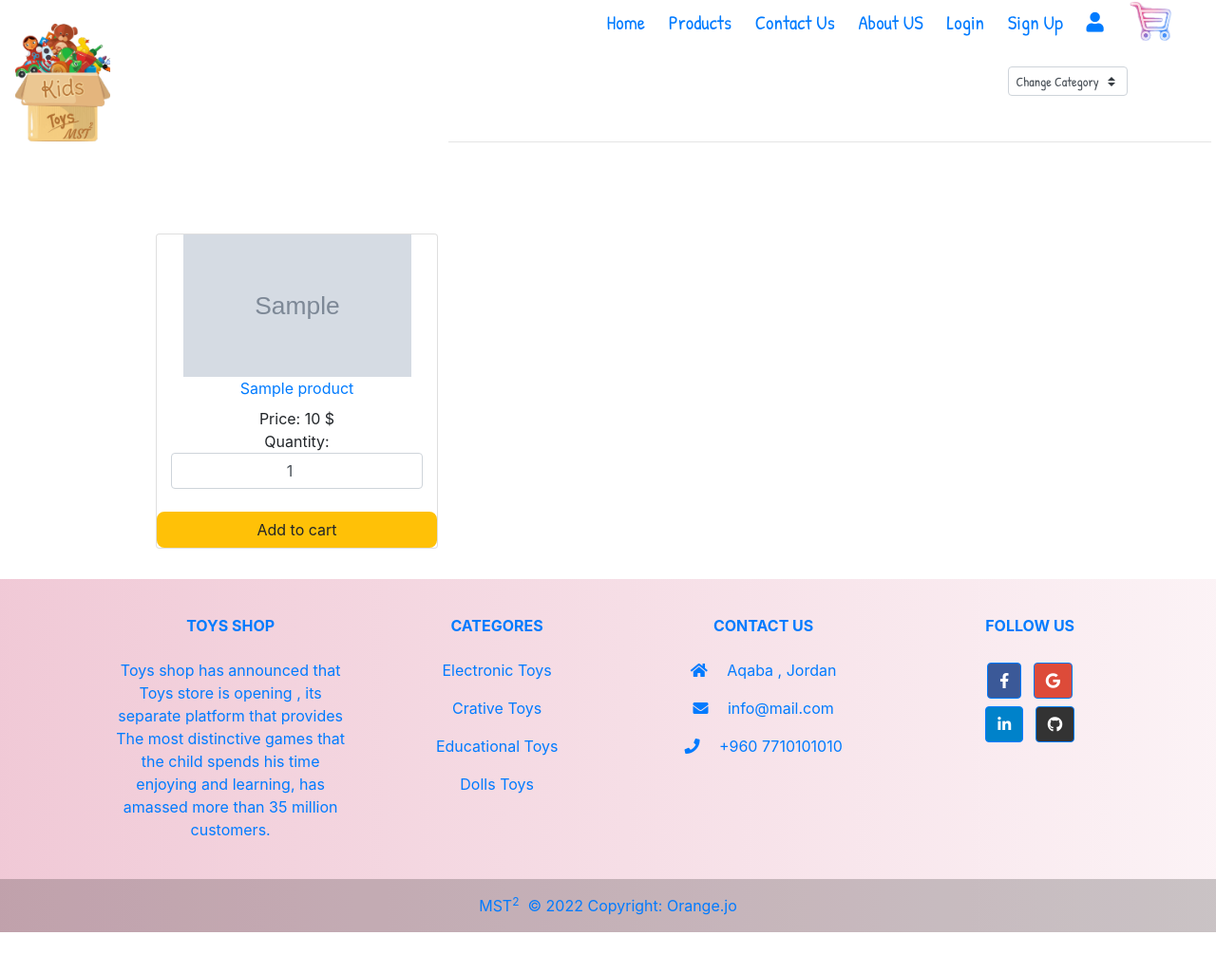
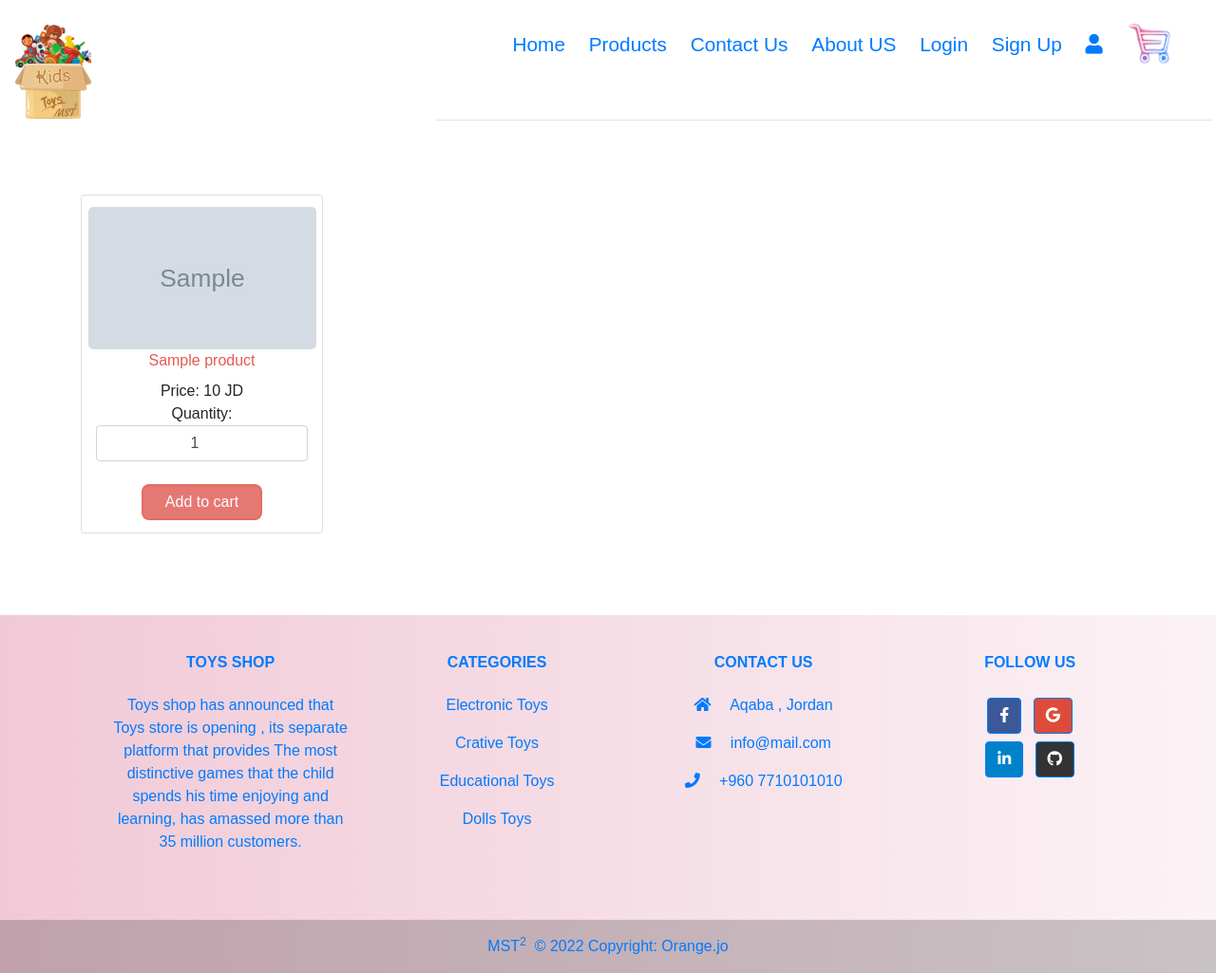
Before and after one commit to taebah-alshlouh/project5, a PHP site: page /product/product.php in a window 1280 px wide. Shown: the whole page at 95% size. Before the commit the page ends 982 px from the top, so only its background shows below. Run offline with PHP 8.4, Linux system fonts and the light colour scheme; tables that the repository leaves empty or names only in its code hold one stand-in row (values such as "Sample post"); grey boxes marked "Sample" are stand-in pictures; some libraries are stand-ins or nearby versions; some web fonts are replaced.

Commit message:
contact us and productpages styling

```diff
--- a/Cart/cart.php
+++ b/Cart/cart.php
@@ -117,7 +117,7 @@
                 <td><img src="<?php echo $row['img'];?>" width="50"></td>
                 <td><?= $row['product_name'] ?></td>
                 <td>
-                  $ &nbsp;&nbsp;<?= number_format($row['price'],2); ?>
+                  JD &nbsp;&nbsp;<?= number_format($row['price'],2); ?>
                 </td>
                 <input type="hidden" class="pprice" value="<?= $row['price'] ?>">
                 <td>
@@ -128,7 +128,7 @@
                   <input type="submit" value="update" name="update_update_btn">
                </form>
                 </td>
-                <td>$ &nbsp;&nbsp;<?php echo $sub_total = ($row['price'] * $row['quantity']);?></td>
+                <td>JD &nbsp;&nbsp;<?php echo $sub_total = ($row['price'] * $row['quantity']);?></td>
                 <td>
                   <a href="cart.php?remove=<?= $row['product_id'] ?>" class="text-danger lead" onclick="return confirm('Are you sure want to remove this item?');">
                   <i class="fa fa-trash" aria-hidden="true"></i></a>
@@ -144,7 +144,7 @@
                     Shopping</a>
                 </td>
                 <td colspan="2"><b>Grand Total</b></td>
-                <td><b>$</i>&nbsp;&nbsp;<?php echo $grand_total; ?></b></td>
+                <td><b>JD</i>&nbsp;&nbsp;<?php echo $grand_total; ?></b></td>
                 <td>
                   <a href="../checkout/checkout.php" class="btn btn-info <?= ($grand_total > 1) ? '' : 'disabled'; ?>"><i class="far fa-credit-card"></i>&nbsp;&nbsp;Checkout</a>
                 </td>
--- a/Welcome/AboutUs.html
+++ b/Welcome/AboutUs.html
@@ -18,7 +18,7 @@
 <body>
 
     <div class="navbar">
-        <div class="logo"><img src="../img/logo_kids.gif"width="100px"> </div>
+        <div class="logo"><img src="../img/logo_kids.gif"width="80px"> </div>
 
         <nav style="font-family: 'Nunito', sans-serif;
  font-family: 'Patrick Hand', cursive;">
--- a/Welcome/ContactUs.html
+++ b/Welcome/ContactUs.html
@@ -19,7 +19,7 @@
 <body>
 
     <div class="navbar">
-        <div class="logo"><img src="../img/logo_kids.gif"width="100px"> </div>
+        <div class="logo"><img src="../img/logo_kids.gif"width="80px"> </div>
 
         <nav style="font-family: 'Nunito', sans-serif;
  font-family: 'Patrick Hand', cursive;">
@@ -93,7 +93,7 @@
                         <div class="form-group">
                             <textarea class="form-control" rows="5" id="comment" placeholder="Message"></textarea>
                         </div>
-                        <button class="btn btn-block" type="submit">Send</button>
+                        <button class="btn btn-block" type="submit">SEND</button>
                     </form>
                 </div>
             </div>
--- a/checkout/checkout.php
+++ b/checkout/checkout.php
@@ -100,7 +100,7 @@ if(isset($_POST['order_btn'])){
          echo "<div class='display-order'><span>your cart is empty!</span></div>";
       }
       ?>
-      <span class="grand-total"> grand total : $<?= $grand_total; ?> </span>
+      <span class="grand-total"> grand total : <?= $grand_total; ?> JD</span>
    </div>
 
       <div class="flex">
--- a/index.html
+++ b/index.html
@@ -28,7 +28,7 @@ font-family: 'Patrick Hand', cursive;">
     <div class="land-container">
 
         <div class="navbar">
-       <div class="logo"><img src="./img/logo_kids.gif"width="100px"> </div>
+       <div class="logo"><img src="./img/logo_kids.gif" width="87px" style="margin-left:9% ;"> </div>
 
        <nav>
 <ul style="margin-right: 5%; font-family: 'Nunito', sans-serif;
@@ -177,9 +177,6 @@ Let's shop now.</h1> <a href="product/product.php"class=" btn-dicount ">click he
 </div>
 
 
-
-
-
 <!-- //////////////////footer -->
 <div class="container-fluied">
     <!-- Footer -->
--- a/product/product.css
+++ b/product/product.css
@@ -140,3 +140,129 @@ body {
        .bb{margin-top: 44%;
            margin-left:80%;}
     }
+    /* ////////////products cards style////////////////////// */
+
+    @import url('https://fonts.googleapis.com/css2?family=Montserrat:wght@400;500;600;800&display=swap');
+
+* {
+    padding: 0;
+    margin: 0;
+    box-sizing: border-box;
+    font-family: 'Montserrat', sans-serif;
+}
+
+body {
+    background-color: bisque;
+}
+
+.container {
+    margin: 30px auto;
+}
+
+.prod{width: 240px;
+     height: 150px;
+     margin-left: 2%;
+     margin-top: 5%;
+    }
+
+.container .product-item {
+    min-height: 450px;
+    border: none;
+    overflow: hidden;
+    position: relative;
+    border-radius: 0;
+}
+
+.container .product-item .product {
+    width: 100%;
+    height: 350px;
+    position: relative;
+    overflow: hidden;
+    cursor: pointer;
+}
+
+.container .product-item .product img {
+    width: 100%;
+    height: 100%;
+    object-fit: cover;
+}
+
+.container .product-item .product .icons .icon {
+    width: 40px;
+    height: 40px;
+    background-color: #fff;
+    border-radius: 50%;
+    display: flex;
+    justify-content: center;
+    align-items: center;
+    transition: transform 0.6s ease;
+    transform: rotate(180deg);
+    cursor: pointer;
+}
+
+.container .product-item .product .icons .icon:hover {
+    background-color: #b71c1c;
+    color: #fff;
+}
+
+.container .product-item .product .icons .icon:nth-last-of-type(3) {
+    transition-delay: 0.2s;
+}
+
+.container .product-item .product .icons .icon:nth-last-of-type(2) {
+    transition-delay: 0.15s;
+}
+
+.container .product-item .product .icons .icon:nth-last-of-type(1) {
+    transition-delay: 0.1s;
+}
+
+.container .product-item:hover .product .icons .icon {
+    transform: translateY(-60px);
+}
+
+.container .product-item .tag {
+    text-transform: uppercase;
+    font-size: 0.75rem;
+    font-weight: 500;
+    position: absolute;
+    top: 10px;
+    left: 20px;
+    padding: 0 0.4rem;
+}
+/* ///////////////some edit style/////////////////////// */
+
+.title{
+    color: #e55951;
+    text-decoration: none;
+}
+.title a:hover{
+    text-decoration: none;
+   color: #212529 !important;
+}
+.prod{
+border-radius: 5px;
+}
+.container .product-item .title {
+    font-size: 0.95rem;
+    letter-spacing: 0.5px;
+}
+
+
+.btn-warning {
+    color: #212529;
+    background-color: #e46a64e6 !important;
+    border-color: #e46a64e6 !important;
+    color: white !important;
+    margin-left: 25%;
+    margin-bottom: 5%;
+}
+.page-link{
+    color: #e46a64e6 !important;
+}
+.page-item.active .page-link {
+    z-index: 3;
+    color: #fff !important;
+    background-color: #e46a64e6 !important;
+    border-color: #e46a64e6 !important;
+}
--- a/product/product.php
+++ b/product/product.php
@@ -28,20 +28,18 @@ if(isset($_GET['add'])){
     <link rel="stylesheet" href="https://use.fontawesome.com/releases/v5.14.0/css/all.css">
     <link rel="stylesheet" href="product.css">
     <link rel="stylesheet" href="../style2.css">
+    <link href='https://fonts.googleapis.com/css?family=Open+Sans:400,600,700' rel='stylesheet' type='text/css'>
 
     <link rel="stylesheet" href="https://stackpath.bootstrapcdn.com/bootstrap/4.5.2/css/bootstrap.min.css">
     <title>Store</title>
-    <style>
-        .prod{width: 240px; height: 150px; margin-left: 2%;}
-    </style>
 </head>
 <body>
 <div class="navbar">
-        <div class="logo"><img src="../img/logo_kids.gif"width="100px"> </div>
+        <div class="logo"><img src="../img/logo_kids.gif"width="80px"> </div>
 
-        <nav style="font-family: 'Nunito', sans-serif;
+<nav style="font-family: 'Nunito', sans-serif;
  font-family: 'Patrick Hand', cursive;">
- <ul style="margin-right: 5%; font-family: 'Nunito', sans-serif;
+ <ul style="margin-right: 5%;  margin-top: 2%; font-family: 'Nunito', sans-serif;
  font-family: 'Patrick Hand', cursive;">
  <li><a href="../index.html">Home</a></li>
  <li><a href="../product/product.php">Products</a></li>
@@ -52,35 +50,24 @@ if(isset($_GET['add'])){
  <li><a href="../Regestration/Signup.php">Sign Up</a></li>
  <li><a href="../User/User.php"><i class="fa fa-user" aria-hidden="true"></i></a></li>
  <li><a href="../Cart/cart.php"><img style="position:absolute; margin-top:-2.5%; width:4%" src="../img/cart2.png" ></a></li><br><br>
-<li><select class="custom-select custom-select-sm mb-3">
-     <option selected disabled> Change Category </option>
-        <?php	$r ="SELECT * FROM categories";
-         $res_category=mysqli_query($conn, $r);
-		while ($row = mysqli_fetch_array($res_category)) { ?>
-          <option><a href="category.php?category=<?php echo $row['category_id']; ?>"><?php echo $row['category_name'];?>
-             </a></option>
-         <?php
-		}
-          ?>
- </select></li>
  </ul> <hr style="width:70%; margin-left: 31%;">
-        </nav>
-     </div>
+</nav>
+</div>
 
 </ul>
        </nav>
     </div>
-    <br><br><br>
+<br>
 <section class="section-content ml">
-    <div class="container-fluied">
+    <div class="container">
 
         <div class="row" style="justify-content: center!important;">
-            <main class="col-md-9">
+            <main class="col-md-12">
 
                 <div class="row" >
                     <?php
 
-							$limit = 9;
+							$limit = 12;
 
 							if (isset($_GET['page'])) {
 								$page = $_GET['page'];
@@ -96,7 +83,7 @@ if(isset($_GET['add'])){
 								while ($row = mysqli_fetch_assoc($product_result)) {
 							?>
 
-                    <div class="col-md-4">
+                    <div class="col-md-3">
                         <!-- cart.php?id=<?php echo $row["product_id"]; ?>###################################################### -->
                         <form action="" method="GET">
                             <figure class="card card-product-grid">
@@ -117,7 +104,7 @@ if(isset($_GET['add'])){
                                             class="title"><?php echo $row['product_name']; ?></a>
 
                                         <div class="price-wrap mt-2">
-                                            <span class="price">Price: <?php echo $row['price']; ?> $</span>
+                                            <span class="price">Price: <?php echo $row['price']; ?> JD</span>
                                         </div>
                                     </div>
                                     <!-- col.// -->
@@ -135,7 +122,7 @@ if(isset($_GET['add'])){
                                             <!-- <input type="hidden" name="id_user"> -->
                                     <input type="hidden" name="hidden_price" value="<?php echo $row["price"]; ?>">
                                     <!----------------------------- change the color of the buttons 21-5-2022 at 6:22pm ------------------------>
-                                    <input type="submit" name="add" class="btn-warning btn-block btn-info" value="Add to cart">
+                                    <input type="submit" name="add" class="btn-warning " value="Add to cart">
                                 </figcaption>
                             </figure>
                         </form>
@@ -147,9 +134,8 @@ if(isset($_GET['add'])){
 			} ?>
                 </div> <!-- row end.// -->
 
-
-                <div style="text-align:center" class="col-lg-12">
-
+<br>
+  <div style="text-align:center" class="col-lg-12">
 
 				<?php
 					$dep_query1 = "SELECT * FROM `products`";
@@ -222,7 +208,7 @@ if(isset($_GET['add'])){
 
             <!-- Grid column -->
             <div class="col-md-2 col-lg-2 col-xl-2 mx-auto mt-3">
-              <h6 class="text-uppercase mb-4 font-weight-bold">Categores</h6>
+              <h6 class="text-uppercase mb-4 font-weight-bold">Categories</h6>
               <p >
                 <a class="text-primary">Electronic Toys</a>
               </p>
```
Also changed, not shown: Welcome/contact.css (+7 -7 lines), product/store.php (+6 -6 lines).
